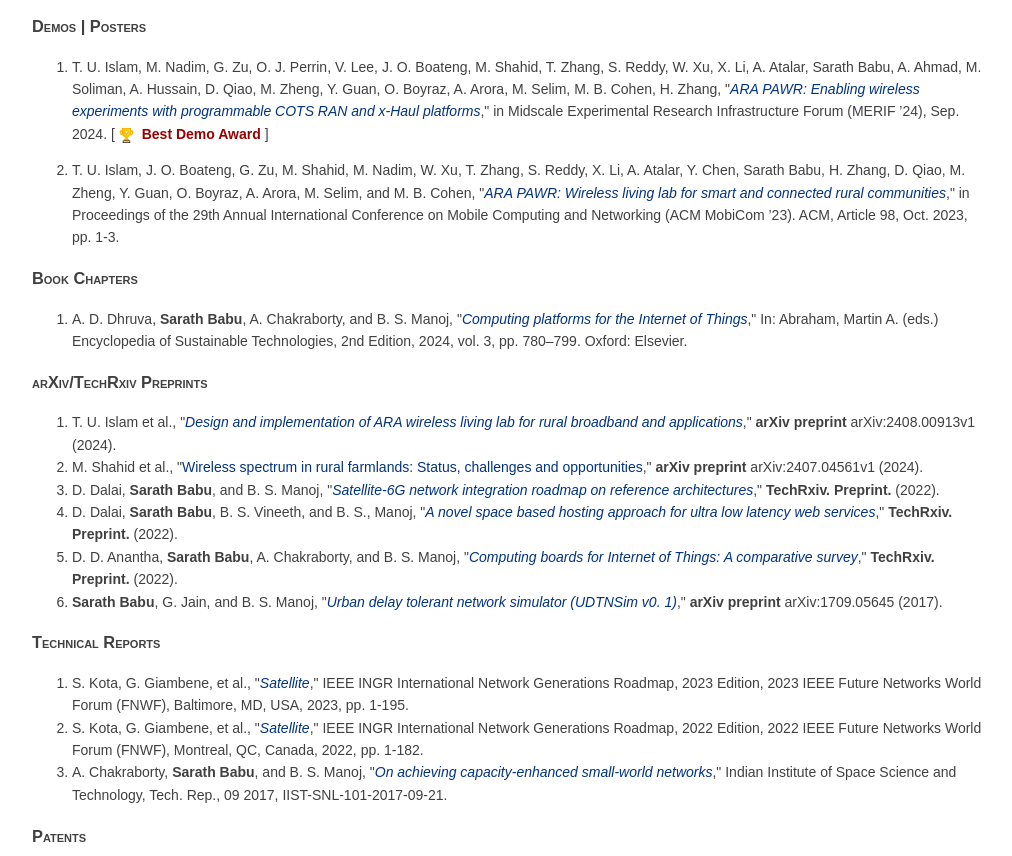
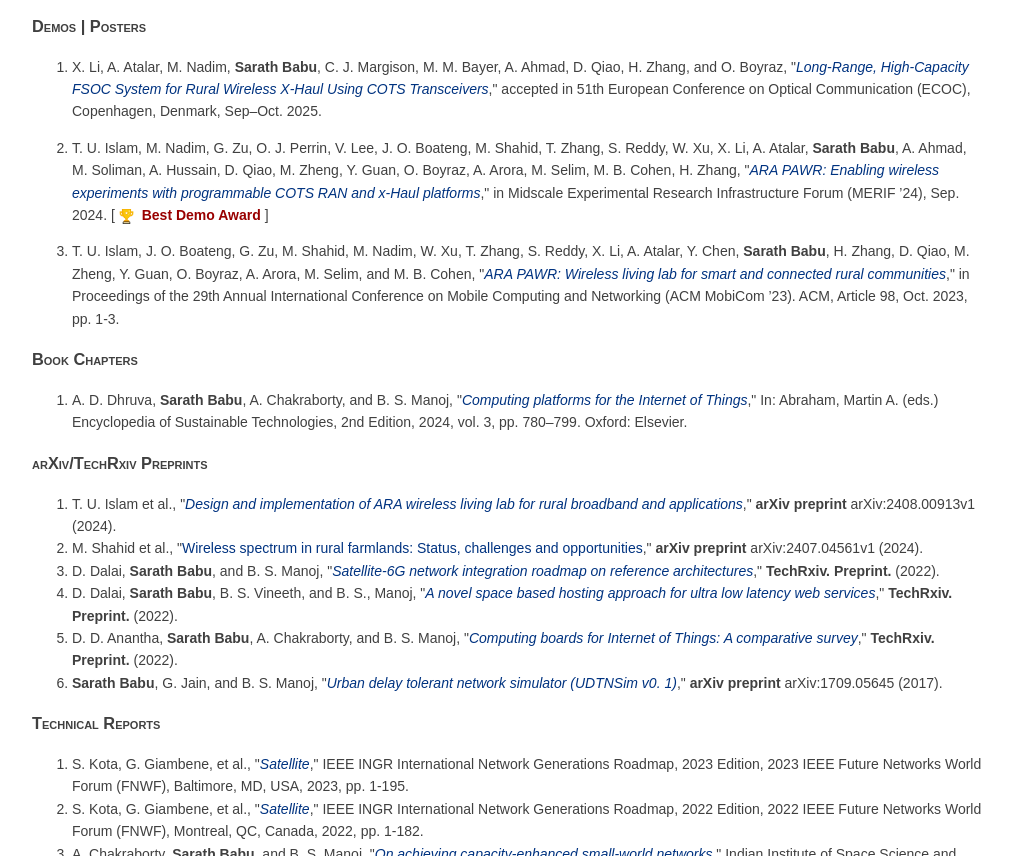
Before and after one commit to 4sarathbabu/4sarathbabu.github.io, a plain HTML site: page publications.html in a window 1280 px wide. Shown: the part 2110-2966 px from the top of the page, without its empty margins (133-1145 px from the left). Drawn offline with Linux system fonts and the light colour scheme.

Commit message:
deploy: 5fad80a91d5524800f1ba023a936267fbda2dec9

```diff
--- a/publications.html
+++ b/publications.html
@@ -266,16 +266,22 @@ pp. 147-153.</li>
 <h3>Demos | Posters</h3>
 
 <ol>
+<li><p>X. Li, A. Atalar, M. Nadim, <strong>Sarath Babu</strong>, C. J. Margison,
+M. M. Bayer, A. Ahmad, D. Qiao, H. Zhang, and O.  Boyraz,
+"<a href=""><em>Long-Range, High-Capacity FSOC System for Rural Wireless X-Haul
+Using COTS Transceivers</em></a>," accepted in 51th European Conference
+on Optical Communication (ECOC), Copenhagen, Denmark,
+Sep–Oct. 2025.</p></li>
 <li><p>T. U. Islam, M. Nadim, G. Zu, O. J. Perrin, V. Lee, J. O. Boateng,
-M. Shahid, T. Zhang, S. Reddy, W. Xu, X. Li, A.  Atalar, Sarath
-Babu, A. Ahmad, M. Soliman, A. Hussain, D. Qiao, M. Zheng, Y. Guan,
-O. Boyraz, A. Arora, M.  Selim, M. B. Cohen, H. Zhang, "<a href=""><em>ARA PAWR:
-Enabling wireless experiments with programmable COTS RAN and x-Haul
-platforms</em></a>," in Midscale Experimental Research Infrastructure
-Forum (MERIF ’24), Sep. 2024. [ <span class="award">Best Demo
-Award</span> ]</p></li>
+M. Shahid, T. Zhang, S. Reddy, W. Xu, X. Li, A.  Atalar, <strong>Sarath
+Babu</strong>, A. Ahmad, M. Soliman, A. Hussain, D. Qiao, M. Zheng,
+Y. Guan, O. Boyraz, A. Arora, M.  Selim, M. B. Cohen, H. Zhang,
+"<a href=""><em>ARA PAWR: Enabling wireless experiments with programmable COTS
+RAN and x-Haul platforms</em></a>," in Midscale Experimental Research
+Infrastructure Forum (MERIF ’24), Sep. 2024. [ <span
+class="award">Best Demo Award</span> ]</p></li>
 <li><p>T. U. Islam, J. O. Boateng, G. Zu, M. Shahid, M. Nadim, W. Xu,
-T. Zhang, S. Reddy, X. Li, A. Atalar, Y. Chen, Sarath Babu,
+T. Zhang, S. Reddy, X. Li, A. Atalar, Y. Chen, <strong>Sarath Babu</strong>,
 H. Zhang, D. Qiao, M. Zheng, Y. Guan, O. Boyraz, A. Arora,
 M. Selim, and M. B. Cohen, "<a href="https://doi.org/10.1145/3570361.3614068"><em>ARA PAWR: Wireless living lab for
 smart and connected rural
```
Also changed, not shown: index.html (+5 -0 lines), 1 other file.
